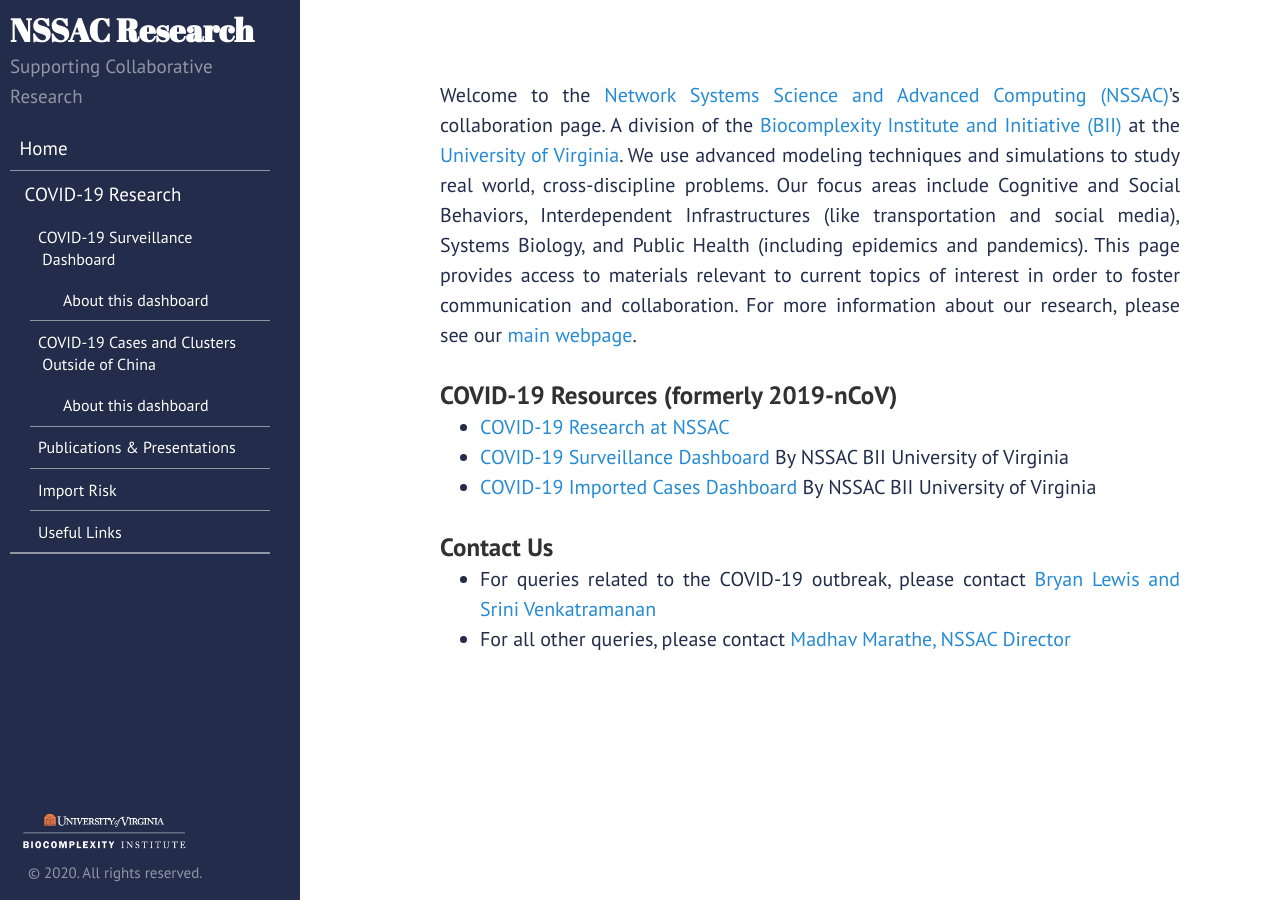
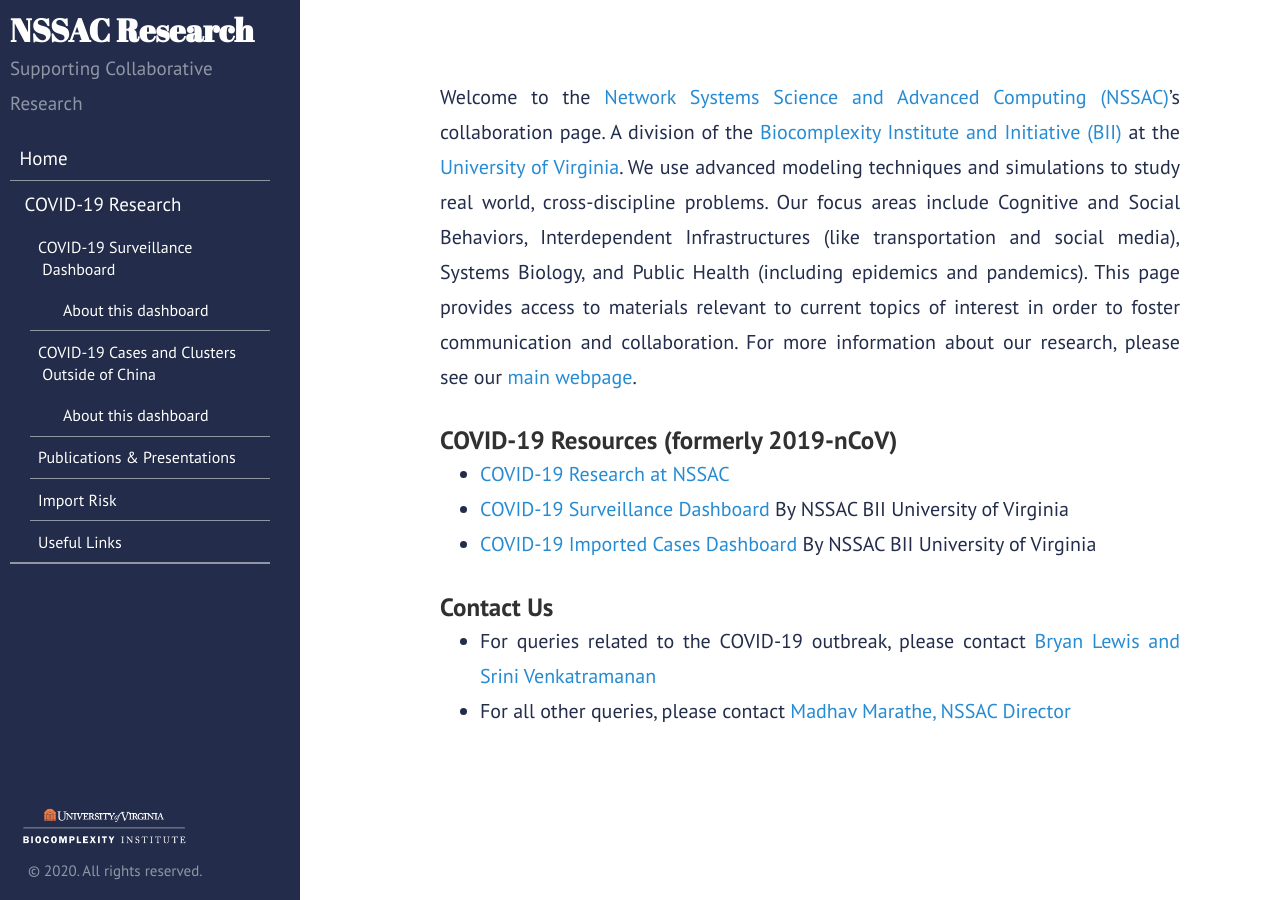
Before and after one commit to mehta-gaurav/mehta-gaurav.github.io, a Jekyll site: the page built from index.md, in a window 1280 px wide. Built offline with Jekyll 4.4.1, drawn with Linux system fonts in a browser that asks for light colours.

Commit message:
Update poole.css

```diff
--- a/public/css/poole.css
+++ b/public/css/poole.css
@@ -50,7 +50,7 @@
 html {
   font-family: "Helvetica Neue", Helvetica, Arial, sans-serif;
   font-size: 20px;
-  line-height: 1.5rem;
+  line-height: 1.75rem;
 }
 @media (min-width: 38em) {
   html {
```
